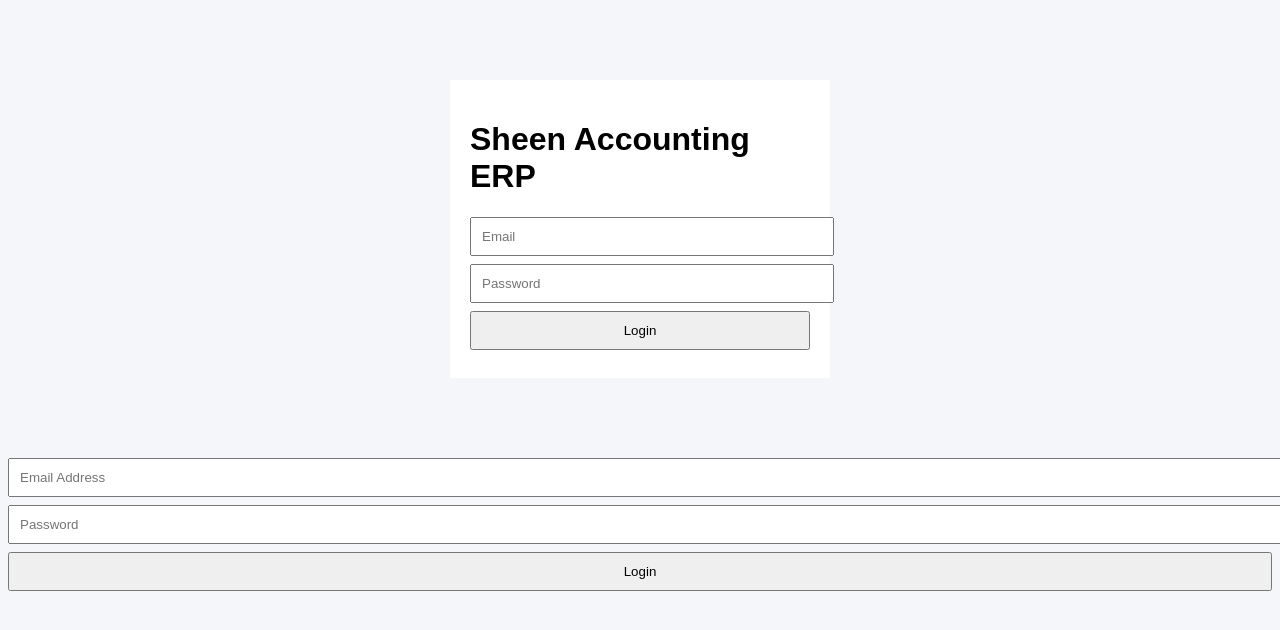
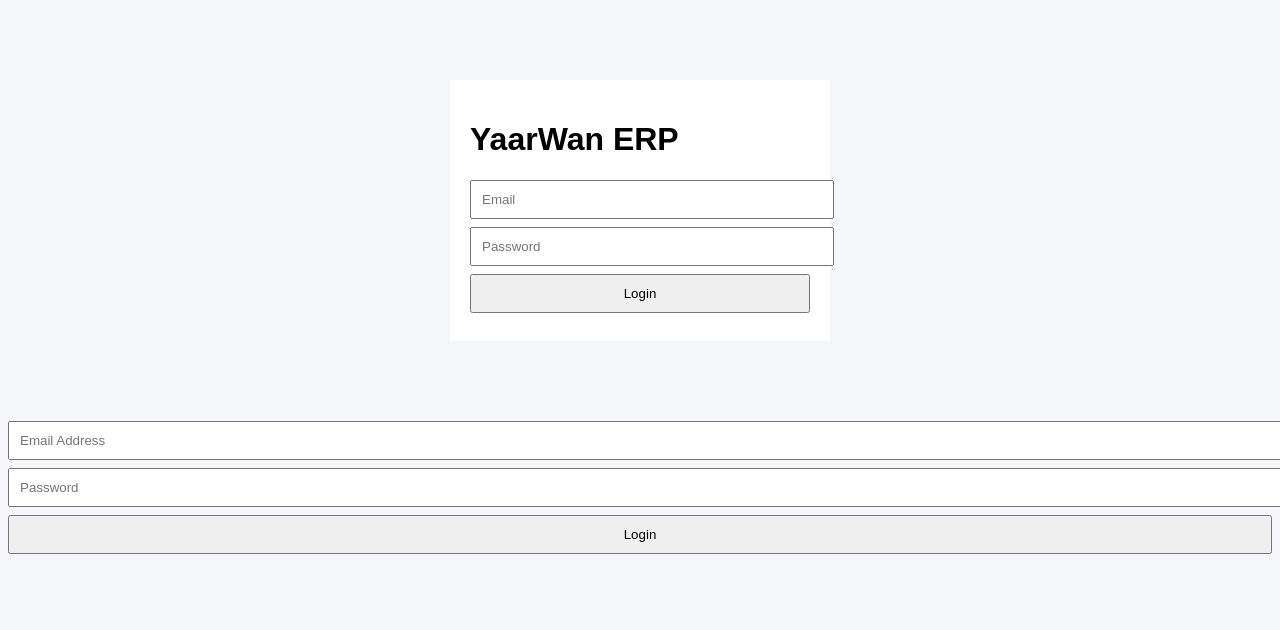
Before and after one commit to Mudasir707/yaarwan, a plain HTML site: page index.html in a window 1280 px wide. Drawn offline with Linux system fonts and the light colour scheme; files that its build step writes are made by us from their sources.

Commit message:
Change ERP title from 'Sheen' to 'YaarWan'

```diff
--- a/index.html
+++ b/index.html
@@ -1,4 +1,4 @@
-<!DOCTYPE html><html><head><link rel='stylesheet' href='css/style.css'></head><body><div class='login'><h1>Sheen Accounting ERP</h1><input placeholder='Email'><input type='password' placeholder='Password'><button onclick="location.href='dashboard.html'">Login</button></div></body></html>
+<!DOCTYPE html><html><head><link rel='stylesheet' href='css/style.css'></head><body><div class='login'><h1>YaarWan ERP</h1><input placeholder='Email'><input type='password' placeholder='Password'><button onclick="location.href='dashboard.html'">Login</button></div></body></html>
 <form id="loginForm">
     <input type="email" id="email" placeholder="Email Address" required>
 
```
